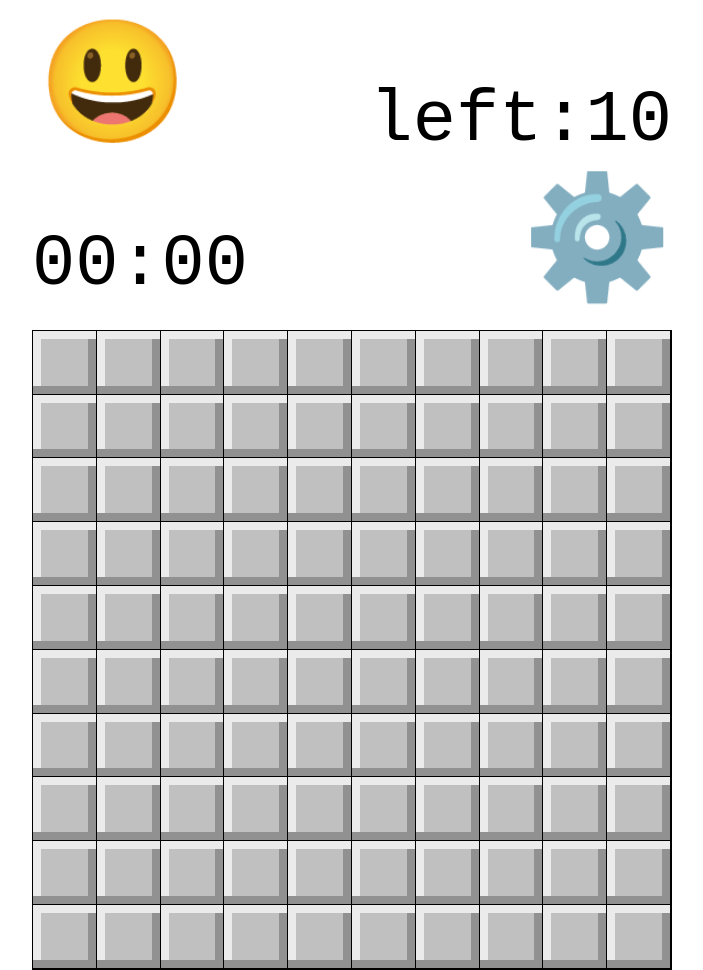
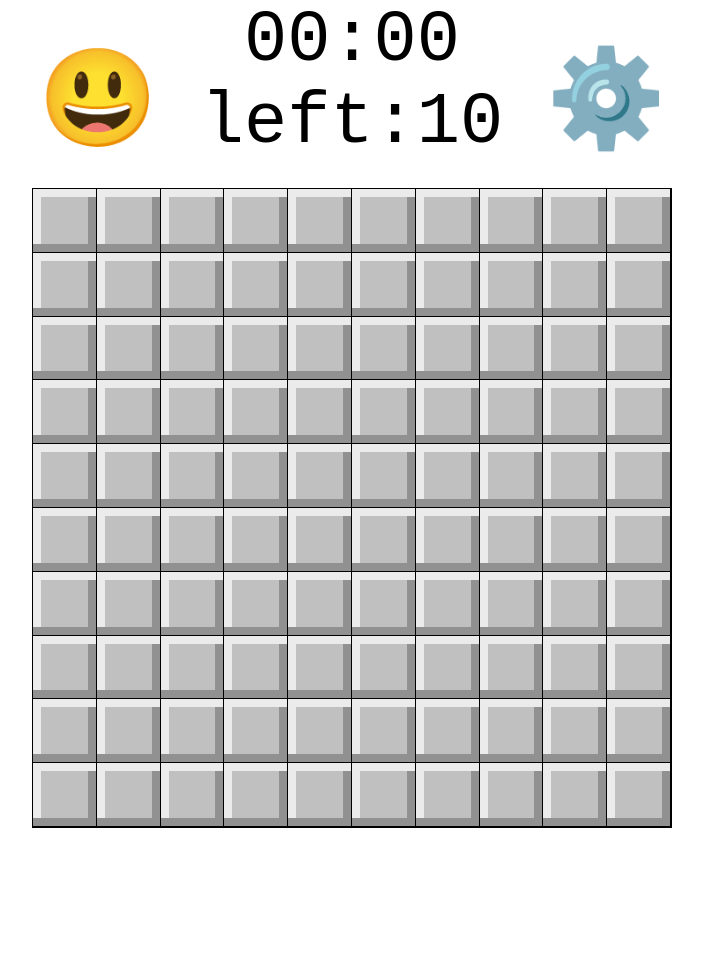
Before and after one commit to endemic/minesweeper, a plain HTML site: page index.html in a window 1280 px wide. Shown: the whole page, without its empty margins (288-991 px from the left). After the commit the page ends 828 px from the top, so only its background shows below. Drawn offline with Linux system fonts and the light colour scheme.

Commit message:
tweak styles for safari

```diff
--- a/index.html
+++ b/index.html
@@ -29,9 +29,13 @@
 <body>
   <main id="game">
     <button id="face">😃</button>
-    <section id="flags">10</section>
-    <section id="timer">00:00</section>
-    <a href="settings.html" id="settings">⚙️</a>
+
+    <section id="info">
+      <section id="timer">00:00</section>
+      <section id="flags">10</section>
+    </section>
+
+    <button id="settings">⚙️</button>
 
     <section id="grid"></section>
   </main>
--- a/scripts/minesweeper.js
+++ b/scripts/minesweeper.js
@@ -20,7 +20,8 @@ const format = timeInSeconds => {
 
 /*
 TODO
-- [ ] add service worker for offline access
+- [x] add service worker for offline access
+- [ ] add feature to reveal all unmarked neighbors when tap & hold on mobile
 */
 
 class Game extends Grid {
--- a/stylesheets/main.css
+++ b/stylesheets/main.css
@@ -25,18 +25,21 @@ form button {
     font-size: 1rem;
 }
 
-button#face {
+button#face,
+button#settings {
     aspect-ratio: 1;
-    font-size: 5rem;
+    font-size: 4rem;
     line-height: 0;
     border: 0;
     background: none;
+    max-width: 25%;
 }
 
-a#settings {
-    font-size: 5rem;
-    line-height: 1;
-    text-decoration: none;
+#info {
+    display: flex;
+    flex-direction: column;
+    align-items: center;
+    max-width: 50%;
 }
 
 #flags,
```
